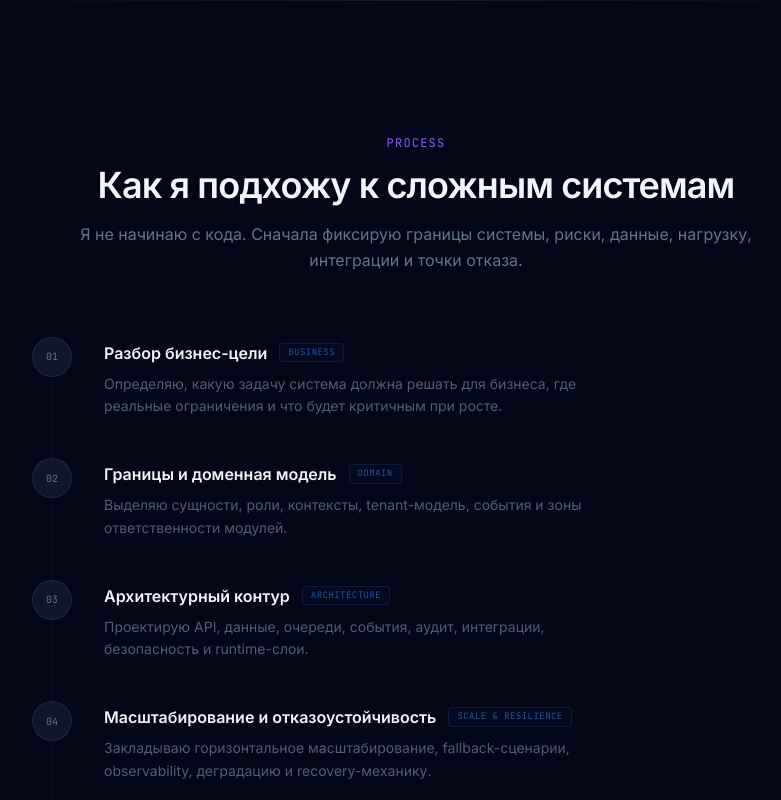
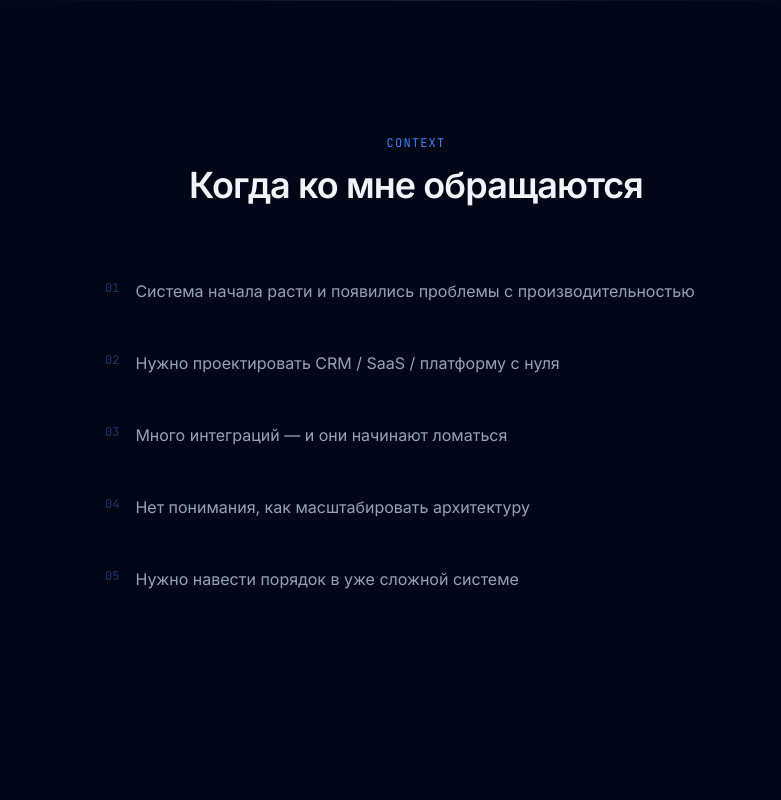
Before and after one commit to Sergei1367/NewLending, a React (Vite) app: page / in a window 1280 px wide. Shown: the part 4220-5020 px from the top of the page, without its empty margins (224-1005 px from the left). Built offline with nearby package versions, Linux system fonts and the light colour scheme.

Commit message:
Add architecture mistakes section

```diff
--- a/src/App.tsx
+++ b/src/App.tsx
@@ -251,6 +251,15 @@ const cases = [
     accent: 'purple',
     tags: ['snapshot-centric execution', 'hybrid retrieval', 'validator committee', 'trace graph', 'append-only event store', 'multi-tenant isolation'],
   },
+]
+
+/* ─── Situations Data ─── */
+const situations = [
+  'Система начала расти и появились проблемы с производительностью',
+  'Нужно проектировать CRM / SaaS / платформу с нуля',
+  'Много интеграций — и они начинают ломаться',
+  'Нет понимания, как масштабировать архитектуру',
+  'Нужно навести порядок в уже сложной системе',
 ]
 
 /* ─── Approach Data ─── */
@@ -565,6 +574,34 @@ export default function App() {
 
       <div className="section-divider max-w-4xl mx-auto" />
 
+      {/* ─── SITUATIONS ─── */}
+      <Section id="situations" className="py-24 sm:py-32">
+        <div className="max-w-6xl mx-auto px-6">
+          <div className="text-center mb-14">
+            <span className="font-mono text-xs text-accent-blue tracking-widest uppercase">Context</span>
+            <h2 className="text-3xl sm:text-4xl font-semibold text-text-primary mt-3 tracking-tight">
+              Когда ко мне обращаются
+            </h2>
+          </div>
+
+          <div className="max-w-2xl mx-auto">
+            <div className="space-y-3">
+              {situations.map((item, i) => (
+                <div
+                  key={i}
+                  className="group flex items-start gap-4 px-6 py-4 rounded-lg border border-transparent hover:border-border-card hover:bg-bg-secondary/30 transition-all duration-300 cursor-default"
+                >
+                  <span className="font-mono text-xs text-accent-blue/40 shrink-0 mt-0.5">{String(i + 1).padStart(2, '0')}</span>
+                  <p className="text-sm sm:text-base text-text-secondary leading-relaxed group-hover:text-text-primary transition-colors duration-300">
+                    {item}
+                  </p>
+                </div>
+              ))}
+            </div>
+          </div>
+        </div>
+      </Section>
+
       {/* ─── APPROACH ─── */}
       <Section id="approach" className="py-24 sm:py-32">
         <div className="max-w-6xl mx-auto px-6">
```
